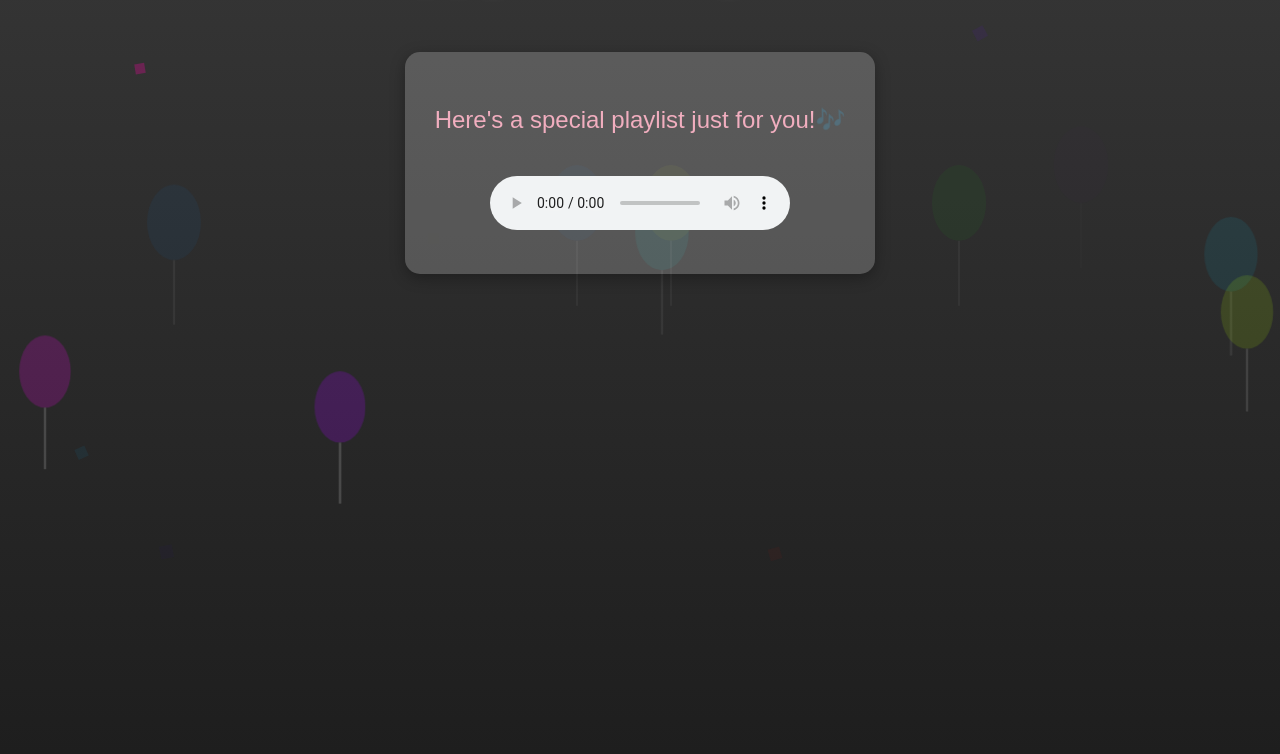
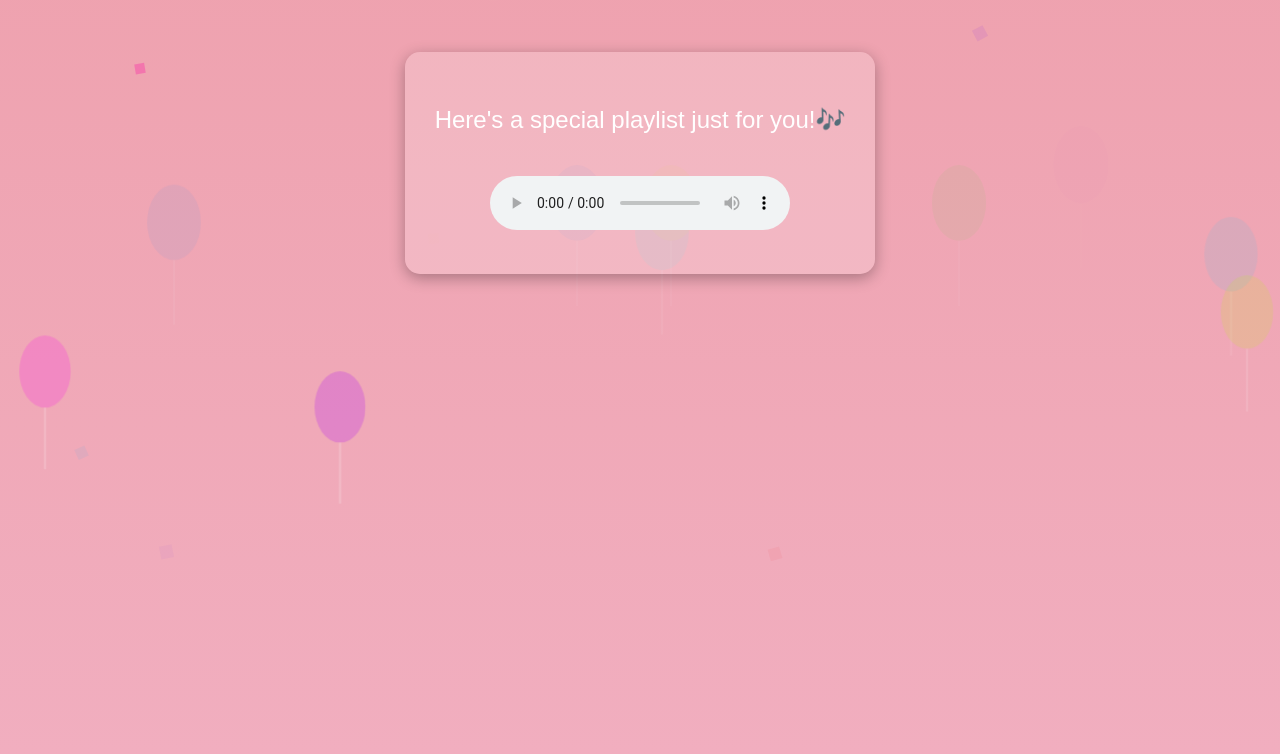
Before and after one commit to lakshmikjyothy/Playlist, a plain HTML site: page index.html in a window 1280 px wide. Shown: the part 218-972 px from the top of the page. Drawn offline with Linux system fonts and the dark colour scheme.

Commit message:
Update index.html

```diff
--- a/index.html
+++ b/index.html
@@ -17,15 +17,6 @@
             position: relative;
             margin-top: 5%;
         }
-
-                /* Dark Mode */
-        @media (prefers-color-scheme: dark) {
-           body {
-                 background: linear-gradient(#3a3a3a, #1e1e1e); /* Dark grey gradient */
-                 color: #f1aebf; /* Soft pink text */
-                }
-        }
-
 
         h1 {
             font-size: 3.4em;
```
